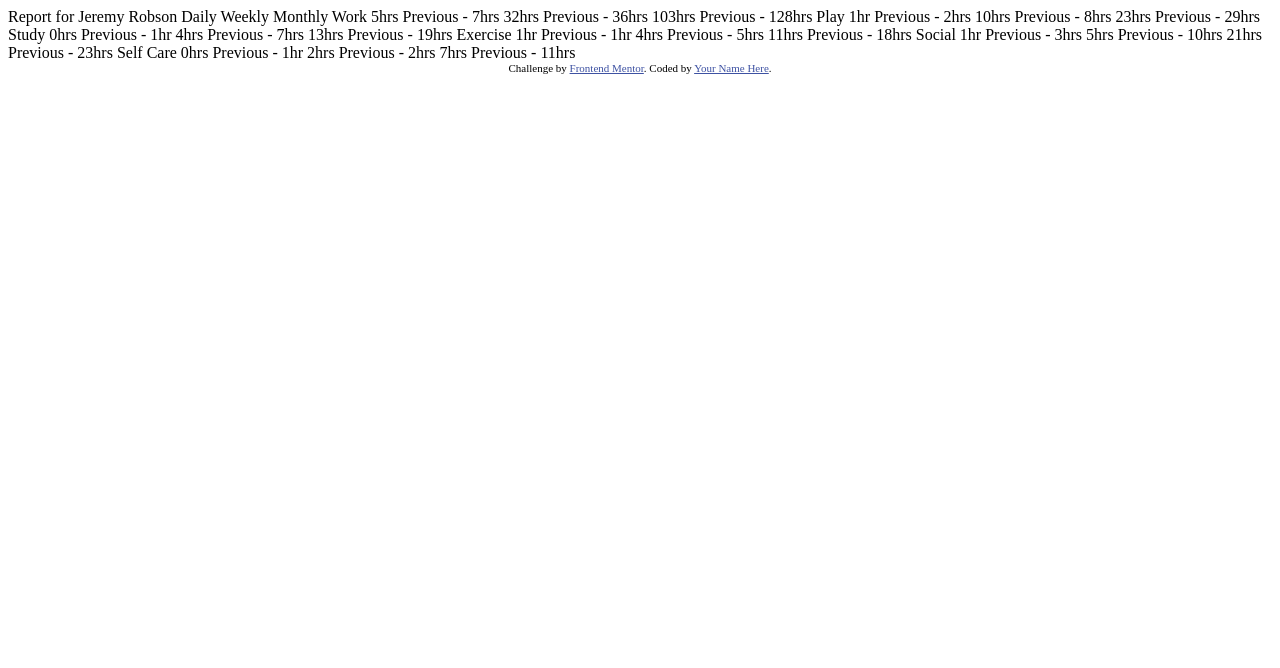
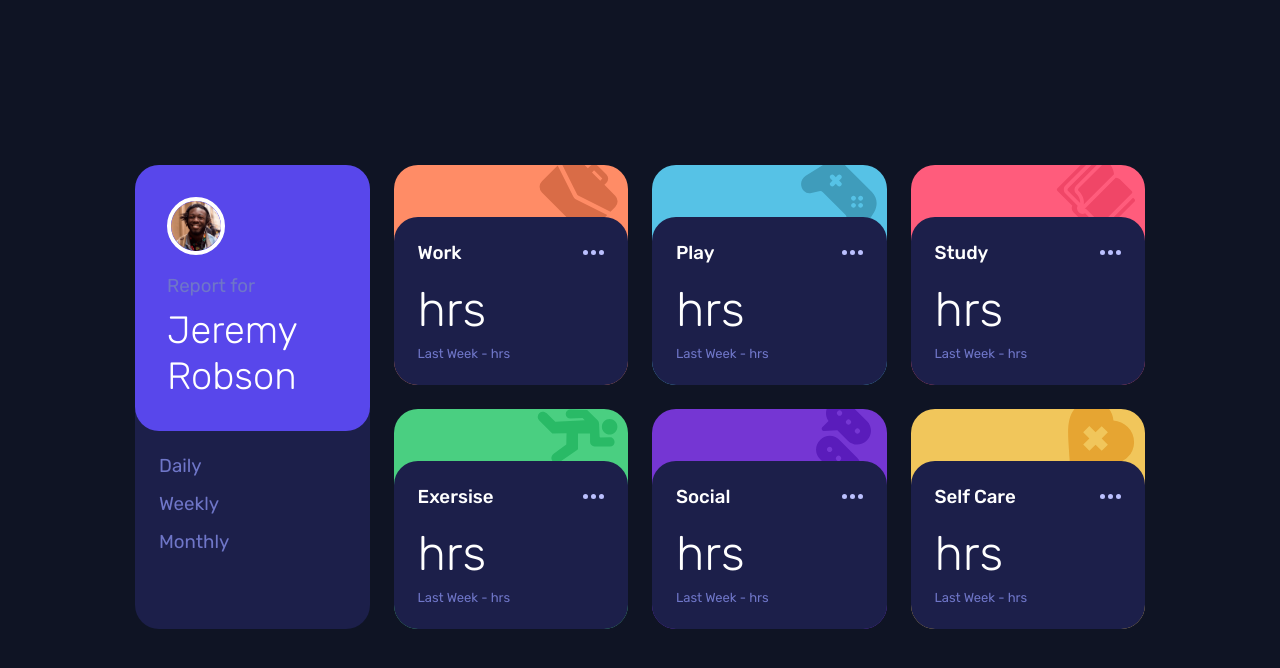
Before and after one commit to matt2282/Time-tracking-dashboard, a plain HTML site: page index.html in a window 1280 px wide. Drawn offline with Linux system fonts and the light colour scheme.

Commit message:
final commit

```diff
--- a/index.html
+++ b/index.html
@@ -1,80 +1,93 @@
 <!DOCTYPE html>
 <html lang="en">
   <head>
-  <meta charset="UTF-8">
-  <meta name="viewport" content="width=device-width, initial-scale=1.0"> <!-- displays site properly based on user's device -->
-
-  <link rel="icon" type="image/png" sizes="32x32" href="./images/favicon-32x32.png">
+    <meta charset="UTF-8" />
+    <meta name="viewport" content="width=device-width, initial-scale=1.0" />
+    <!-- displays site properly based on user's device -->
+    <script defer src="main.js"></script>
+    <link rel="stylesheet" href="styles.css" />
+    <link
+      href="https://fonts.googleapis.com/css2?family=Rubik:ital,wght@0,300..900;1,300..900&display=swap"
+      rel="stylesheet"
+    />
+    <link
+      rel="icon"
+      type="image/png"
+      sizes="32x32"
+      href="./images/favicon-32x32.png"
+    />
 
     <title>Frontend Mentor | Time tracking dashboard</title>
-
-  <!-- Feel free to remove these styles or customise in your own stylesheet 👍 -->
-  <style>
-    .attribution { font-size: 11px; text-align: center; }
-    .attribution a { color: hsl(228, 45%, 44%); }
-  </style>
   </head>
   <body>
-
-  Report for
-  Jeremy Robson
-
-  Daily
-  Weekly
-  Monthly
-
-  Work
-  5hrs <!-- daily -->
-  Previous - 7hrs <!-- daily -->
-  32hrs <!-- weekly -->
-  Previous - 36hrs <!-- weekly -->
-  103hrs <!-- monthly -->
-  Previous - 128hrs <!-- monthly -->
-
-  Play
-  1hr <!-- daily -->
-  Previous - 2hrs <!-- daily -->
-  10hrs <!-- weekly -->
-  Previous - 8hrs <!-- weekly -->
-  23hrs <!-- monthly -->
-  Previous - 29hrs <!-- monthly -->
-
-  Study
-  0hrs <!-- daily -->
-  Previous - 1hr <!-- daily -->
-  4hrs <!-- weekly -->
-  Previous - 7hrs <!-- weekly -->
-  13hrs <!-- monthly -->
-  Previous - 19hrs <!-- monthly -->
-
-  Exercise
-  1hr <!-- daily -->
-  Previous - 1hr <!-- daily -->
-  4hrs <!-- weekly -->
-  Previous - 5hrs <!-- weekly -->
-  11hrs <!-- monthly -->
-  Previous - 18hrs <!-- monthly -->
-
-  Social
-  1hr <!-- daily -->
-  Previous - 3hrs <!-- daily -->
-  5hrs <!-- weekly -->
-  Previous - 10hrs <!-- weekly -->
-  21hrs <!-- monthly -->
-  Previous - 23hrs <!-- monthly -->
-
-  Self Care
-  0hrs <!-- daily -->
-  Previous - 1hr <!-- daily -->
-  2hrs <!-- weekly -->
-  Previous - 2hrs <!-- weekly -->
-  7hrs <!-- monthly -->
-  Previous - 11hrs <!-- monthly -->
-
-
-  <div class="attribution">
-    Challenge by <a href="https://www.frontendmentor.io?ref=challenge" target="_blank">Frontend Mentor</a>.
-    Coded by <a href="#">Your Name Here</a>.
+    <div class="container">
+      <div class="report">
+        <div class="profile">
+          <img
+            src="images/image-jeremy.png"
+            width="50px"
+            height="50px"
+            style="border: white 4px solid; border-radius: 50%"
+          />
+          <div>
+            <h3>Report for</h3>
+            <h2>Jeremy Robson</h2>
+          </div>
+        </div>
+        <div class="navigation">
+          <h3 id="daily">Daily</h3>
+          <h3 id="weekly">Weekly</h3>
+          <h3 id="monthly">Monthly</h3>
+        </div>
+      </div>
+      <div class="stats" id="work">
+        <div class="content">
+          <h3 class="stat">Work</h3>
+          <h2 class="hours"><span></span>hrs</h2>
+          <img class= "ellipsis" src="images/icon-ellipsis.svg">
+          <h4 class="last-week">Last Week - <span></span>hrs</h4>
+        </div>
+      </div>
+      <div class="stats" id="play">
+        <div class="content">
+          <h3 class="stat">Play</h3>
+          <h2 class="hours"><span></span>hrs</h2>
+          <img class= "ellipsis" src="images/icon-ellipsis.svg">
+          <h4 class="last-week">Last Week - <span></span>hrs</h4>
+        </div>
+      </div>
+      <div class="stats" id="study">
+        <div class="content">
+          <h3 class="stat">Study</h3>
+          <h2 class="hours"><span></span>hrs</h2>
+          <img class= "ellipsis" src="images/icon-ellipsis.svg">
+          <h4 class="last-week">Last Week - <span></span>hrs</h4>
+        </div>
+      </div>
+      <div class="stats" id="exercise">
+        <div class="content">
+          <h3 class="stat">Exersise</h3>
+          <h2 class="hours"><span></span>hrs</h2>
+          <img class= "ellipsis" src="images/icon-ellipsis.svg">
+          <h4 class="last-week">Last Week - <span></span>hrs</h4>
+        </div>
+      </div>
+      <div class="stats" id="social">
+        <div class="content">
+          <h3 class="stat">Social</h3>
+          <h2 class="hours"><span></span>hrs</h2>
+          <img class= "ellipsis" src="images/icon-ellipsis.svg">
+          <h4 class="last-week">Last Week - <span></span>hrs</h4>
+        </div>
+      </div>
+      <div class="stats" id="self-care">
+        <div class="content">
+          <h3 class="stat">Self Care</h3>
+          <h2 class="hours"><span></span>hrs</h2>
+          <img class= "ellipsis" src="images/icon-ellipsis.svg">
+          <h4 class="last-week">Last Week - <span></span>hrs</h4>
+        </div>
+      </div>
     </div>
   </body>
 </html>
--- a/main.js
+++ b/main.js
@@ -0,0 +1,139 @@
+const work = document.getElementById("work");
+const play = document.getElementById("play");
+const study = document.getElementById("study");
+const exercise = document.getElementById("exercise");
+const social = document.getElementById("social");
+const selfcare = document.getElementById("self-care");
+
+document.getElementById("daily").addEventListener("click", () => {
+  fetch("./data.json")
+    .then((res) => res.json())
+    .then((data) => {
+      data.forEach((post) => {
+        if (post.title == "Work") {
+          const hours = work.querySelector(".hours span");
+          const lastweek = work.querySelector(".last-week span");
+          hours.innerHTML = `${post.timeframes.daily.current}`;
+          lastweek.innerHTML= `${post.timeframes.daily.previous}`;
+        }
+        if (post.title == "Play") {
+          const hours = play.querySelector(".hours span");
+          const lastweek = play.querySelector(".last-week span");
+          hours.innerHTML = `${post.timeframes.daily.current}`;
+          lastweek.innerHTML= `${post.timeframes.weekly.previous}`;
+        }
+        if (post.title == "Study") {
+          const hours = study.querySelector(".hours span");
+          const lastweek = study.querySelector(".last-week span");
+          hours.innerHTML = `${post.timeframes.daily.current}`;
+          lastweek.innerHTML= `${post.timeframes.weekly.previous}`;
+        }
+        if (post.title == "Exercise") {
+          const hours = exercise.querySelector(".hours span");
+          const lastweek = exercise.querySelector(".last-week span");
+          hours.innerHTML = `${post.timeframes.daily.current}`;
+          lastweek.innerHTML= `${post.timeframes.daily.previous}`;
+        }
+        if (post.title == "Social") {
+          const hours = social.querySelector(".hours span");
+          const lastweek = social.querySelector(".last-week span");
+          hours.innerHTML = `${post.timeframes.daily.current}`;
+          lastweek.innerHTML= `${post.timeframes.daily.previous}`;
+        }
+        if (post.title == "Self Care") {
+          const hours = selfcare.querySelector(".hours span");
+          const lastweek = selfcare.querySelector(".last-week span");
+          hours.innerHTML = `${post.timeframes.daily.current}`;
+          lastweek.innerHTML= `${post.timeframes.daily.previous}`;
+        }
+      });
+    });
+});
+document.getElementById("weekly").addEventListener("click", () => {
+  fetch("./data.json")
+    .then((res) => res.json())
+    .then((data) => {
+      data.forEach((post) => {
+        if (post.title == "Work") {
+          const hours = work.querySelector(".hours span");
+          const lastweek = work.querySelector(".last-week span");
+          hours.innerHTML = `${post.timeframes.weekly.current}`;
+          lastweek.innerHTML= `${post.timeframes.weekly.previous}`;
+        }
+        if (post.title == "Play") {
+          const hours = play.querySelector(".hours span");
+          const lastweek = play.querySelector(".last-week span");
+          hours.innerHTML = `${post.timeframes.weekly.current}`;
+          lastweek.innerHTML= `${post.timeframes.weekly.previous}`;
+        }
+        if (post.title == "Study") {
+          const hours = study.querySelector(".hours span");
+          const lastweek = study.querySelector(".last-week span");
+          hours.innerHTML = `${post.timeframes.weekly.current}`;
+          lastweek.innerHTML= `${post.timeframes.weekly.previous}`;
+        }
+        if (post.title == "Exercise") {
+          const hours = exercise.querySelector(".hours span");
+          const lastweek = exercise.querySelector(".last-week span");
+          hours.innerHTML = `${post.timeframes.weekly.current}`;
+          lastweek.innerHTML= `${post.timeframes.weekly.previous}`;
+        }
+        if (post.title == "Social") {
+          const hours = social.querySelector(".hours span");
+          const lastweek = social.querySelector(".last-week span");
+          hours.innerHTML = `${post.timeframes.weekly.current}`;
+          lastweek.innerHTML= `${post.timeframes.weekly.previous}`;
+        }
+        if (post.title == "Self Care") {
+          const hours = selfcare.querySelector(".hours span");
+          const lastweek = selfcare.querySelector(".last-week span");
+          hours.innerHTML = `${post.timeframes.weekly.current}`;
+          lastweek.innerHTML= `${post.timeframes.weekly.previous}`;
+        }
+      });
+    });
+});
+document.getElementById("monthly").addEventListener("click", () => {
+  fetch("./data.json")
+    .then((res) => res.json())
+    .then((data) => {
+      data.forEach((post) => {
+        if (post.title == "Work") {
+          const hours = work.querySelector(".hours span");
+          const lastweek = work.querySelector(".last-week span");
+          hours.innerHTML = `${post.timeframes.monthly.current}`;
+          lastweek.innerHTML= `${post.timeframes.monthly.previous}`;
+        }
+        if (post.title == "Play") {
+          const hours = play.querySelector(".hours span");
+          const lastweek = play.querySelector(".last-week span");
+          hours.innerHTML = `${post.timeframes.monthly.current}`;
+          lastweek.innerHTML= `${post.timeframes.monthly.previous}`;
+        }
+        if (post.title == "Study") {
+          const hours = study.querySelector(".hours span");
+          const lastweek = study.querySelector(".last-week span");
+          hours.innerHTML = `${post.timeframes.monthly.current}`;
+          lastweek.innerHTML= `${post.timeframes.monthly.previous}`;
+        }
+        if (post.title == "Exercise") {
+          const hours = exercise.querySelector(".hours span");
+          const lastweek = exercise.querySelector(".last-week span");
+          hours.innerHTML = `${post.timeframes.monthly.current}`;
+          lastweek.innerHTML= `${post.timeframes.monthly.previous}`;
+        }
+        if (post.title == "Social") {
+          const hours = social.querySelector(".hours span");
+          const lastweek = social.querySelector(".last-week span");
+          hours.innerHTML = `${post.timeframes.monthly.current}`;
+          lastweek.innerHTML= `${post.timeframes.monthly.previous}`;
+        }
+        if (post.title == "Self Care") {
+          const hours = selfcare.querySelector(".hours span");
+          const lastweek = selfcare.querySelector(".last-week span");
+          hours.innerHTML = `${post.timeframes.monthly.current}`;
+          lastweek.innerHTML= `${post.timeframes.monthly.previous}`;
+        }
+      });
+    });
+});
--- a/styles.css
+++ b/styles.css
@@ -0,0 +1,227 @@
+body {
+  background-color: hsl(226, 43%, 10%);
+  display: flex;
+  width: 100vw;
+  min-height: 100vh;
+  margin: 0px;
+  padding: 0px;
+  align-items: center;
+  justify-content: center;
+  font-family: Rubik;
+}
+.container {
+  display: flex;
+  flex-direction: column;
+  width: 375px;
+  align-items: center;
+  justify-content: center;
+  padding: 1.5rem;
+  box-sizing: border-box;
+  gap: 1.5rem;
+}
+.report {
+  background-color: hsl(235, 46%, 20%);
+  display: flex;
+  flex-direction: column;
+  border-radius: 1.5rem;
+  width: 100%;
+  grid-area: report;
+}
+.report .profile {
+  gap: 20px;
+  border-radius: 1.5rem;
+  padding: 2rem;
+  display: flex;
+  background-color: hsl(246, 80%, 60%);
+  align-items: center;
+}
+.report h3 {
+  margin: 0px;
+  font-weight: 400;
+  color: hsl(235, 45%, 61%);
+}
+.report h2 {
+  margin: 0px;
+  color: white;
+  font-weight: 300;
+}
+.report .profile div {
+  display: flex;
+  flex-direction: column;
+  gap: 10px;
+}
+.report .navigation {
+  display: flex;
+  padding: 1.5rem;
+  justify-content: space-between;
+  font-size: 16px;
+}
+#daily:hover,
+#weekly:hover,
+#monthly:hover {
+  cursor: pointer;
+  color: white;
+}
+
+.stats {
+  display: flex;
+  width: 100%;
+  height: 175px;
+  position: relative;
+  border-radius: 1.5rem;
+}
+.stats .stat {
+  grid-area: stat;
+  margin: 0px;
+  padding: 0px;
+  color: white;
+  font-weight: 500;
+  margin-bottom: auto;
+  margin-top: auto;
+}
+.stats .hours {
+  grid-area: hours;
+  margin: 0px;
+  color: white;
+  font-size: 32px;
+  font-weight: 200;
+  margin-bottom: auto;
+  margin-top: auto;
+}
+.stats .ellipsis {
+  grid-area: ellipsis;
+  justify-self: end;
+  cursor: pointer;
+  margin-bottom: auto;
+  margin-top: auto;
+}
+.stats .ellipsis:hover {
+  filter: brightness(10);
+}
+.stats .last-week {
+  grid-area: last-week;
+  justify-self: end;
+  align-self: center;
+  margin: 0px;
+  font-weight: 400;
+  color: hsl(235, 45%, 61%);
+  margin-bottom: auto;
+  margin-top: auto;
+}
+
+.stats .content {
+  background-color: hsl(235, 46%, 20%);
+  display: grid;
+  width: 100%;
+  height: 70px;
+  border-radius: 1.5rem;
+  padding: 2rem;
+  grid-template-columns: 40% 60%;
+  grid-template-rows: 1fr 1fr;
+  grid-template-areas:
+    "stat ellipsis"
+    "hours last-week";
+  align-self: end;
+}
+.stats .content:hover {
+  background-color: rgb(52, 57, 123);
+}
+#work {
+  background-image: url(images/icon-work.svg);
+  background-position: calc(100% - 10px) calc(0% - 10px); /* Adjust the values as needed */
+  background-repeat: no-repeat;
+  background-color: hsl(15, 100%, 70%);
+  grid-area: work;
+}
+#play {
+  background-image: url(images/icon-play.svg);
+  background-position: calc(100% - 10px) calc(0% - 5px); /* Adjust the values as needed */
+  background-repeat: no-repeat;
+  background-color: hsl(195, 74%, 62%);
+  grid-area: play;
+}
+#study {
+  background-image: url(images/icon-study.svg);
+  background-position: calc(100% - 10px) calc(0% - 10px); /* Adjust the values as needed */
+  background-repeat: no-repeat;
+  background-color: hsl(348, 100%, 68%);
+  grid-area: study;
+}
+#exercise {
+  background-image: url(images/icon-exercise.svg);
+  background-position: calc(100% - 10px) 0px; /* Adjust the values as needed */
+  background-repeat: no-repeat;
+  background-color: hsl(145, 58%, 55%);
+  grid-area: exercise;
+}
+#social {
+  background-image: url(images/icon-social.svg);
+  background-position: calc(100% - 10px) calc(0% - 15px); /* Adjust the values as needed */
+  background-repeat: no-repeat;
+  background-color: hsl(264, 64%, 52%);
+  grid-area: social;
+}
+#self-care {
+  background-image: url(images/icon-self-care.svg);
+  background-position: calc(100% - 10px) calc(0% - 10px); /* Adjust the values as needed */
+  background-repeat: no-repeat;
+  background-color: hsl(43, 84%, 65%);
+  grid-area: self-care;
+}
+
+@media only screen and (min-width: 1010px) {
+  .container {
+    height: 470px;
+    width: 1010px;
+    display: grid;
+    grid-template-columns: 1fr 1fr 1fr 1fr;
+    grid-template-rows: 1fr 1fr 1fr 1fr;
+    grid-template-areas:
+      "report work play study"
+      "report exercise social self-care";
+    padding: 0px;
+  }
+
+  .report {
+    height: 100%;
+    width: 100%;
+  }
+  .report .profile {
+    flex-direction: column;
+    align-items: start;
+  }
+  .report .navigation {
+    flex-direction: column;
+    gap: 1rem;
+  }
+  .report h2 {
+    font-size: 38px;
+  }
+  .stats {
+    display: flex;
+    width: 100%;
+    height: 220px;
+    position: relative;
+    border-radius: 1.5rem;
+  }
+  .stats .content {
+    grid-template-columns: repeat(4, 1fr);
+    grid-template-rows: repeat(3, 1fr);
+    grid-template-areas:
+      "stat stat . ellipsis"
+      "hours . . ."
+      "last-week last-week last-week .";
+    height: 120px;
+    padding: 1.5rem;
+
+  }
+  .stats .hours {
+    margin-top: 1rem;
+    font-size: 48px;
+  }
+  .stats .last-week {
+    justify-self: start;
+    margin-top: 0.5rem;
+    font-size: 13px;
+  }
+}
```
Lines whose indentation alone changed are shown as unchanged.
